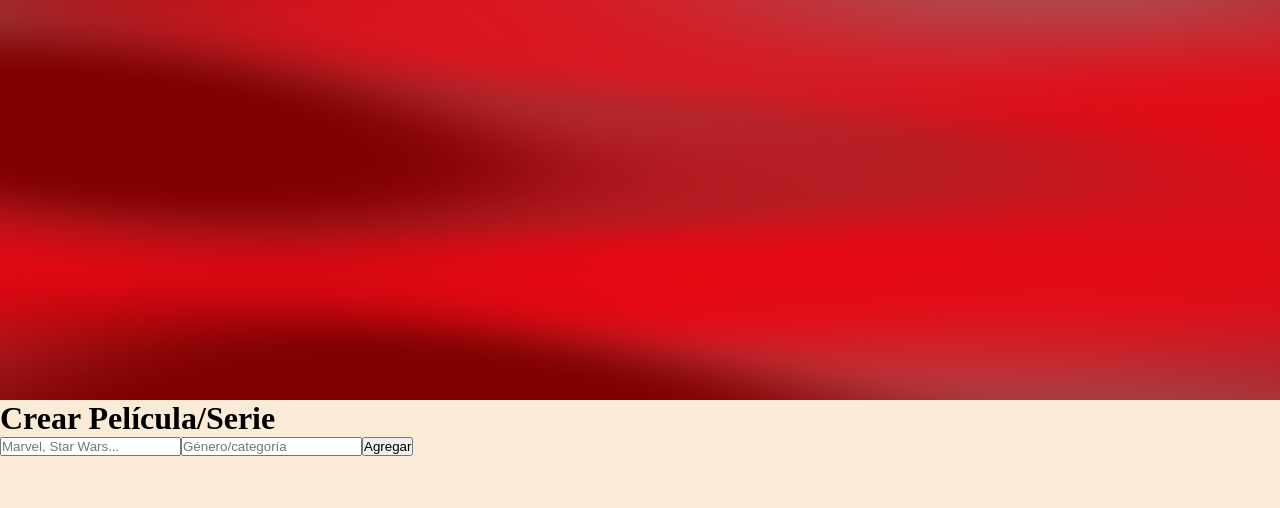
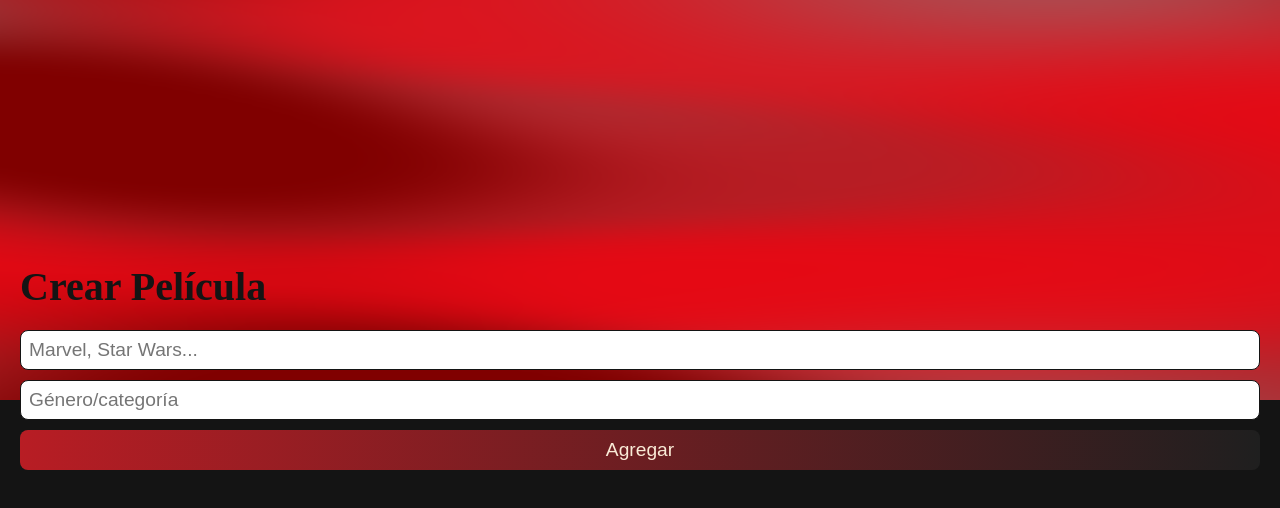
Before and after one commit to Lautaro-Zarate/CRUD-TS, a React (Vite) app: page / in a window 1280 px wide. Shown: the top 508 px of the page. Built offline with nearby package versions, Linux system fonts and the light colour scheme; data requests are answered from the project's data file.

Commit message:
Estilando createMovie

```diff
--- a/src/App.css
+++ b/src/App.css
@@ -4,7 +4,7 @@
   box-sizing: border-box;
 }
 body{
-  background-color: antiquewhite;
+  background-color: #141414;
 }
 nav{
   width: 100%;
@@ -20,8 +20,49 @@ nav{
 .brand{
   width: 100%;
   position: absolute;
-  bottom: 60%;
+  bottom: 65%;
   z-index: 2;
+}
+/* CREATE MOVIE */
+.create-movie-container{
+  position: relative;
+  height: 20vh;
+}
+.create-movie-absolute{
+  position: absolute;
+  top:-98%;
+  padding: 20px;
+  /* background-color: aliceblue; */
+  display: flex;
+  flex-direction: column;
+  gap: 20px;
+  width: 100%;
+}
+.create-movie-absolute h1{
+  font-size: 2.5rem;
+  color:#141414;
+}
+.create-movie-inputs{
+  display: flex;
+  flex-direction: column;
+  width: 100%;
+  gap: 10px;
+}
+.create-movie-inputs input{
+  padding: 8px;
+  border-radius: 8px;
+  border: 1px solid #141414;
+  outline: none;
+  font-size: 1.2rem;
+}
+.create-movie-inputs button{
+  /* background-color: #b81d24; */
+  background: linear-gradient(90deg,#b81d24, #1f1f1f);
+  color: antiquewhite;
+  padding: 9px;
+  border: none;
+  border-radius: 8px;
+  font-size: 1.2rem;
 }
 /* MODAL */
 .modal-container{
@@ -36,7 +77,8 @@ nav{
   left: 10%;
   background-color: #f33716d7;
   display: flex;
-  flex-direction: column;align-items: center;
+  flex-direction: column;
+  align-items: center;
   gap: 20px;
   border-radius: 20px;
 }
--- a/src/components/CreateMovie.tsx
+++ b/src/components/CreateMovie.tsx
@@ -16,9 +16,10 @@ const CreateMovie = () => {
     }, [])
 
     return(
-        <div>
-            <h1>Crear Película/Serie</h1>
-            <div>
+        <section className="create-movie-container">
+            <div className="create-movie-absolute">
+                <h1>Crear Película</h1>
+                <div className="create-movie-inputs">
                     <input type="text" placeholder="Marvel, Star Wars..." value={name} onChange={(e) => setName(e.target.value)}/>
                     <input type="text" placeholder="Género/categoría" value={gender} onChange={(e) => setGender(e.target.value)}/>
                     <button onClick={() => dispatch(addPelicula({
@@ -27,6 +28,7 @@ const CreateMovie = () => {
                     }))}>Agregar</button>
                 </div>
             </div>
+        </section>
     )
 }
 
```
Lines whose indentation alone changed are shown as unchanged.
